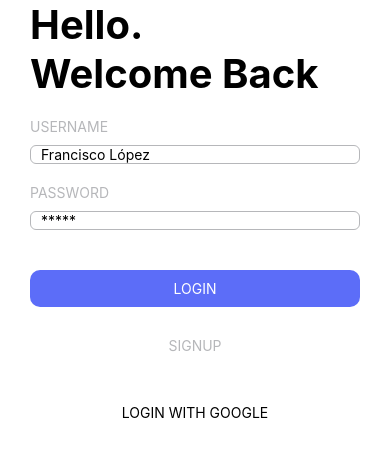
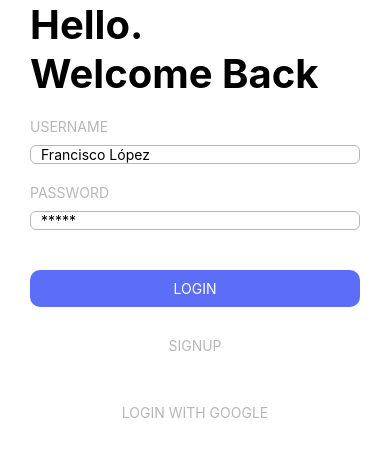
Before and after one commit to BC-MAR-21-RN/kata-05-reservacion-vuelo-equipo-02-k05-reservacion-vuelo, a React Native app in the folder reservacionVuelo/: screen / in a window 390 px wide. Shown: the top 456 px of the page. Built offline with nearby package versions, Linux system fonts and the light colour scheme.

Commit message:
#5 fixed button sizes

```diff
--- a/reservacionVuelo/Screens/Login.js
+++ b/reservacionVuelo/Screens/Login.js
@@ -43,7 +43,7 @@ export class Login extends Component {
           <TouchableOpacity
             accessibilityLabel="Submit login information"
             style={styles.loginOption}>
-            <Text style={styles.loginOptionText}>LOGIN WITH GOOGLE</Text>
+            <Text style={styles.emptyButtonText}>LOGIN WITH GOOGLE</Text>
           </TouchableOpacity>
         </View>
       </View>
```
